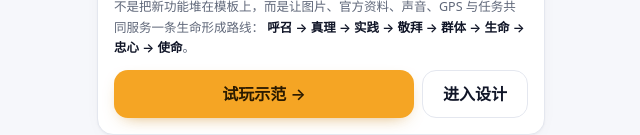
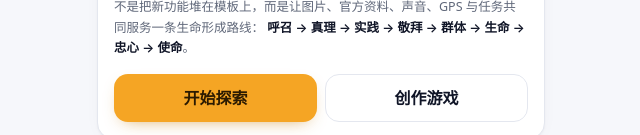
Before and after one commit to zemeiyu2-lgtm/mos-scene-hunt, a Next.js app: page / in a window 1280 px wide. Shown: the part 817-952 px from the top of the page, without its empty margins (319-959 px from the left). Built offline with nearby package versions, Linux system fonts and the light colour scheme; no server answers.

Commit message:
Polish game home screen and fix visible formatting issue

```diff
--- a/app/page.tsx
+++ b/app/page.tsx
@@ -13,10 +13,12 @@ import { useHunt } from "@/components/hunt-provider";
 import { SimulatorUnavailableNotice } from "@/components/simulator-panel";
 import { ProgressBar, Screen } from "@/components/ui";
 import { useOnlineStatus } from "@/components/providers";
+import { useState } from "react";
 
 export default function HomePage() {
   const { game, state, loading, loadError, ratio, complete, contentSource, reloadContent } = useHunt();
   const online = useOnlineStatus();
+  const [coverFailed, setCoverFailed] = useState(false);
 
   const hasProgress = Boolean(state && state.inventory.length > 0);
 
@@ -73,11 +75,22 @@ export default function HomePage() {
         <div className="bsop-reference__cover">
           {/* Official BSOP handbook thumbnail; the game itself can replace this with licensed field photography later. */}
           {/* eslint-disable-next-line @next/next/no-img-element */}
-          <img
-            src="https://bsop.edu.ph/wp-content/uploads/2026/04/BSOP-Student-Handbook-2025-2026-thumnail.png"
-            alt="BSOP 神学院校园资料图"
-            className="bsop-reference__image"
-          />
+          {!coverFailed ? (
+            <img
+              src="https://bsop.edu.ph/wp-content/uploads/2026/04/BSOP-Student-Handbook-2025-2026-thumnail.png"
+              alt="BSOP 神学院校园资料图"
+              className="bsop-reference__image"
+              onError={() => setCoverFailed(true)}
+            />
+          ) : (
+            <div className="bsop-reference__image grid place-items-center bg-gradient-to-br from-[#172b49] via-[#2c5368] to-[#4d8279]">
+              <div className="px-6 text-center text-white">
+                <p className="text-[11px] font-bold tracking-[0.2em] text-amber-300">MOS SCENE HUNT · CLASSIC 01</p>
+                <p className="mt-3 text-[25px] font-bold leading-tight">神学院的<br />八个秘密</p>
+                <p className="mt-2 text-[12px] text-white/75">从真实地点开始一段探索旅程</p>
+              </div>
+            </div>
+          )}
           <div className="bsop-reference__overlay">
             <span className="chip bg-white/15 text-white">REFERENCE GAME · 01</span>
           </div>
@@ -89,12 +102,12 @@ export default function HomePage() {
             不是把新功能堆在模板上，而是让图片、官方资料、声音、GPS 与任务共同服务一条生命形成路线：
             <span className="font-semibold text-[var(--text)]"> 呼召 → 真理 → 实践 → 敬拜 → 群体 → 生命 → 忠心 → 使命</span>。
           </p>
-          <div className="mt-3 flex gap-2">
-            <Link href="/select?game=bsop-eight-secrets" className="btn btn-primary h-10 min-h-0 flex-1 px-3 text-[13px]">
-              试玩示范 →
+          <div className="mt-4 grid grid-cols-2 gap-2">
+            <Link href="/select?game=bsop-eight-secrets" className="btn btn-primary h-11 min-h-0 px-3 text-[13px]">
+              开始探索
             </Link>
-            <Link href="/design" className="btn btn-secondary h-10 min-h-0 px-3 text-[13px]">
-              进入设计
+            <Link href="/design" className="btn btn-secondary h-11 min-h-0 px-3 text-[13px]">
+              创作游戏
             </Link>
           </div>
         </div>
```
